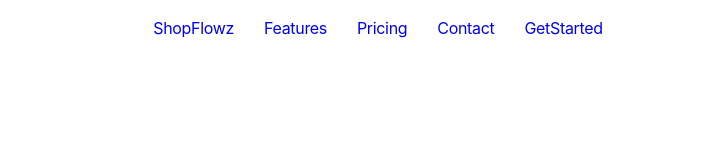
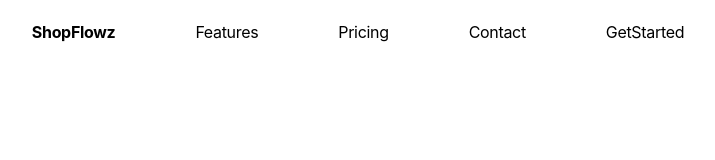
Before and after one commit to Kamran-Riyaz/shopflowz-landing-page, a plain HTML site: page index.html in a window 1280 px wide. Shown: the whole page, without its empty margins (282-997 px from the left). Drawn offline with Linux system fonts and the light colour scheme.

Commit message:
style: refactor navigation structure and update CSS for better layout
Co-authored-by: Copilot <copilot@github.com>

```diff
--- a/index.html
+++ b/index.html
@@ -18,13 +18,15 @@
   <body>
     <header>
       <nav>
-        <ul>
-          <li><a href="#">ShopFlowz</a></li>
-          <li><a href="#">Features</a></li>
-          <li><a href="#">Pricing</a></li>
-          <li><a href="#">Contact</a></li>
-          <li><a href="#">GetStarted</a></li>
-        </ul>
+        <div class="brand">
+          <a href="#">ShopFlowz</a>
+        </div>
+        <div><a href="#">Features</a></div>
+        <div><a href="#">Pricing</a></div>
+        <div><a href="#">Contact</a></div>
+        <div class="cta">
+          <a href="#">GetStarted</a>
+        </div>
       </nav>
     </header>
   </body>
--- a/style.css
+++ b/style.css
@@ -13,7 +13,7 @@ body {
     "Segoe UI",
     Roboto,
     sans-serif;
-    letter-spacing: -0.02em;
+  letter-spacing: -0.02em;
   line-height: 1.5;
   -webkit-font-smoothing: antialiased;
 }
@@ -34,16 +34,22 @@ select {
   font: inherit;
 }
 
-header nav ul li {
-  list-style-type: none;
+nav div a {
+  text-decoration: none;
+  color: #000;
 }
 
-header nav ul li a {
-  text-decoration: none;
+nav div a:hover {
+  color: #000000d5;
 }
 
-ul {
+nav {
+  margin-top: 20px;
   display: flex;
-  gap: 30px;
   justify-content: center;
+  gap: 5em;
 }
+
+.brand {
+  font-weight: bold;
+}
```
